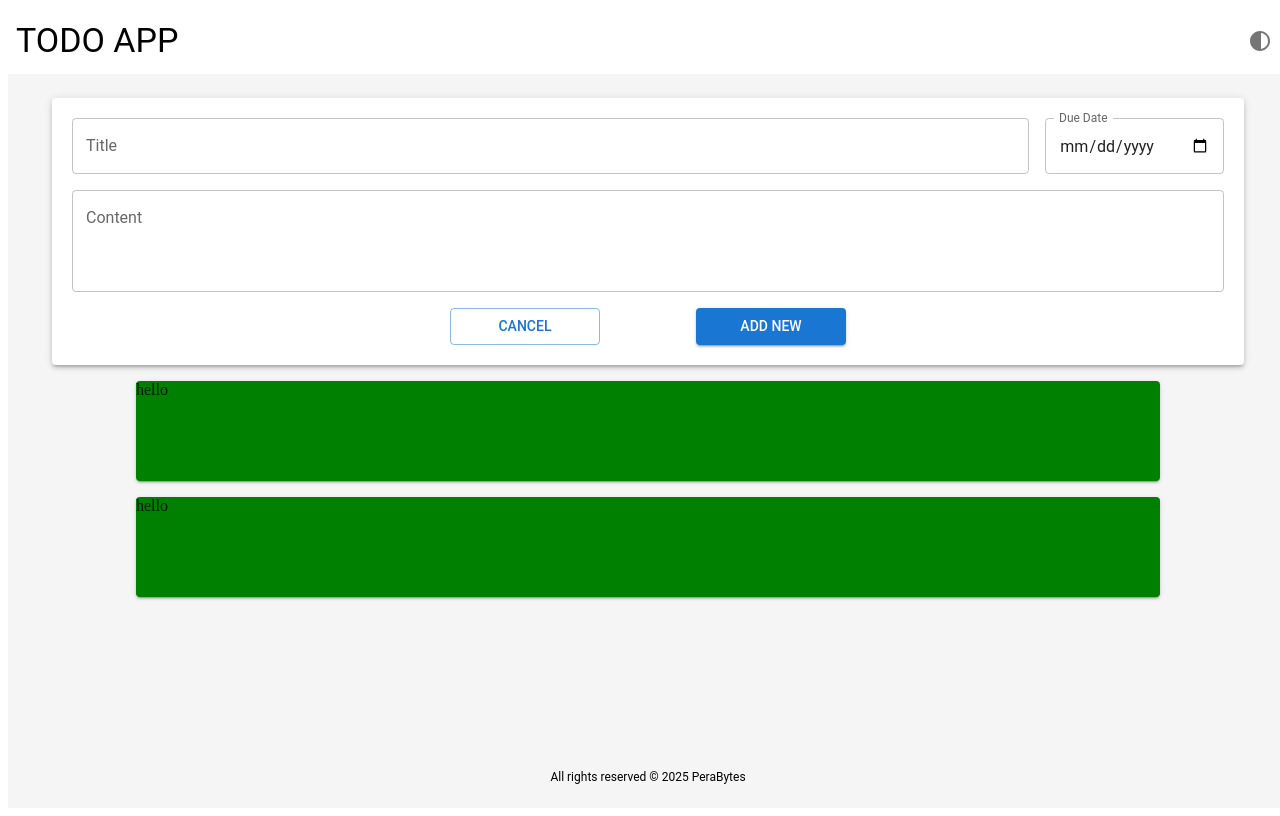
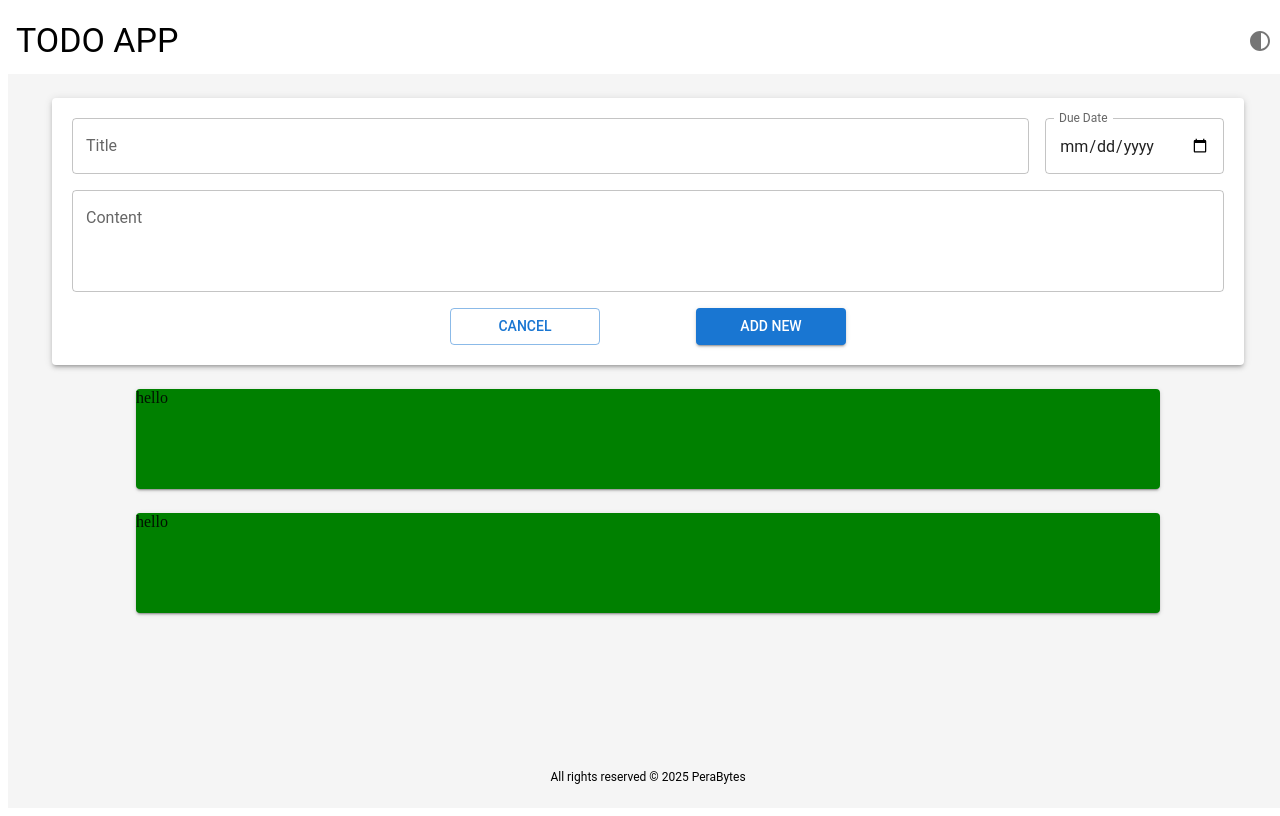
Before and after one commit to Bimsara-Janakantha/TODO_APP, a React (Vite) app in the folder Frontend/: page /mytodo in a window 1280 px wide. Built offline with nearby package versions, Linux system fonts and the light colour scheme.

Commit message:
Update Todo.tsx

```diff
--- a/Frontend/src/Pages/Todo.tsx
+++ b/Frontend/src/Pages/Todo.tsx
@@ -10,7 +10,7 @@ function Todo() {
       alignItems={"center"}
       height={"100%"}
       py={3}
-      gap={2}
+      gap={3}
     >
       {/* Create New */}
       <CreateNew />
```
